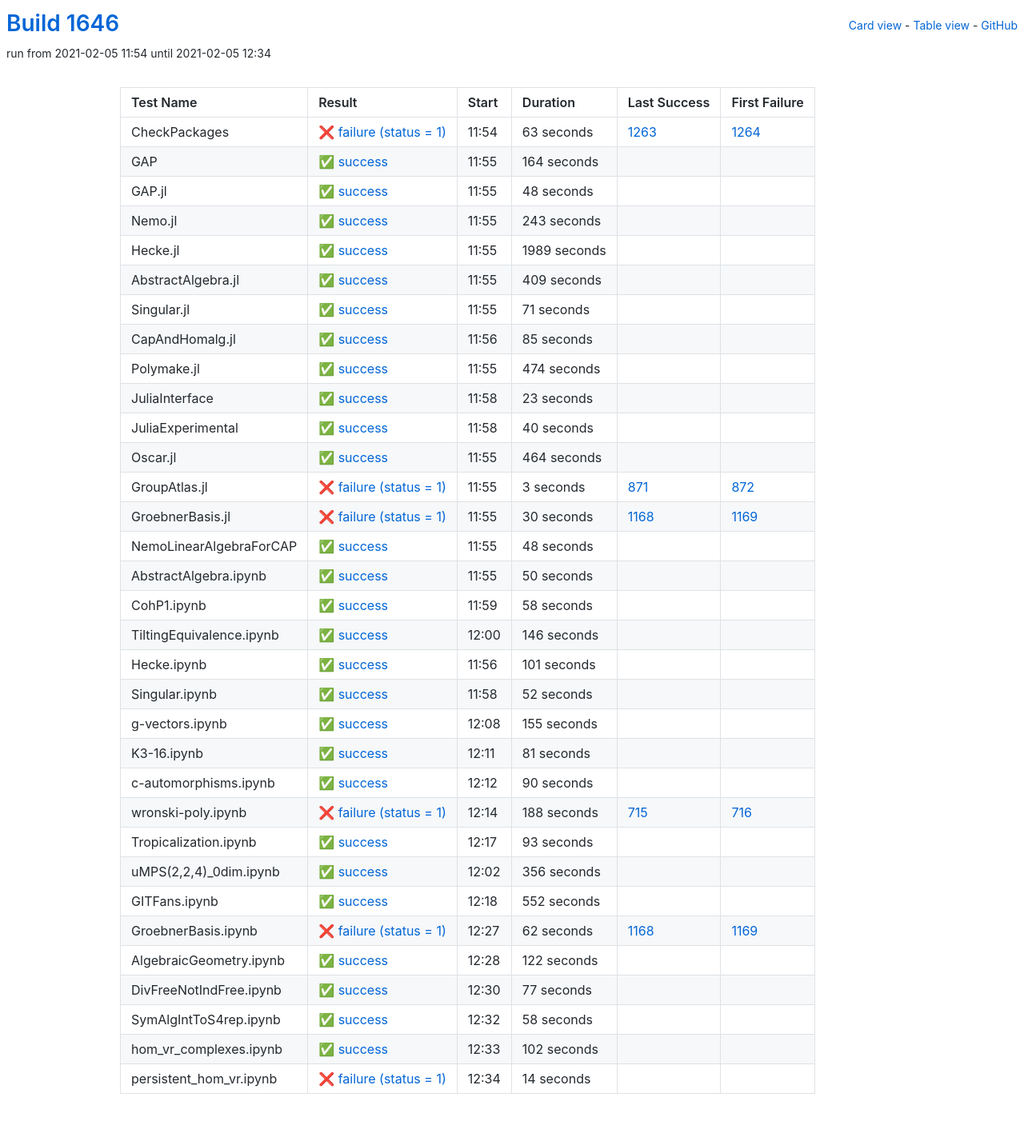
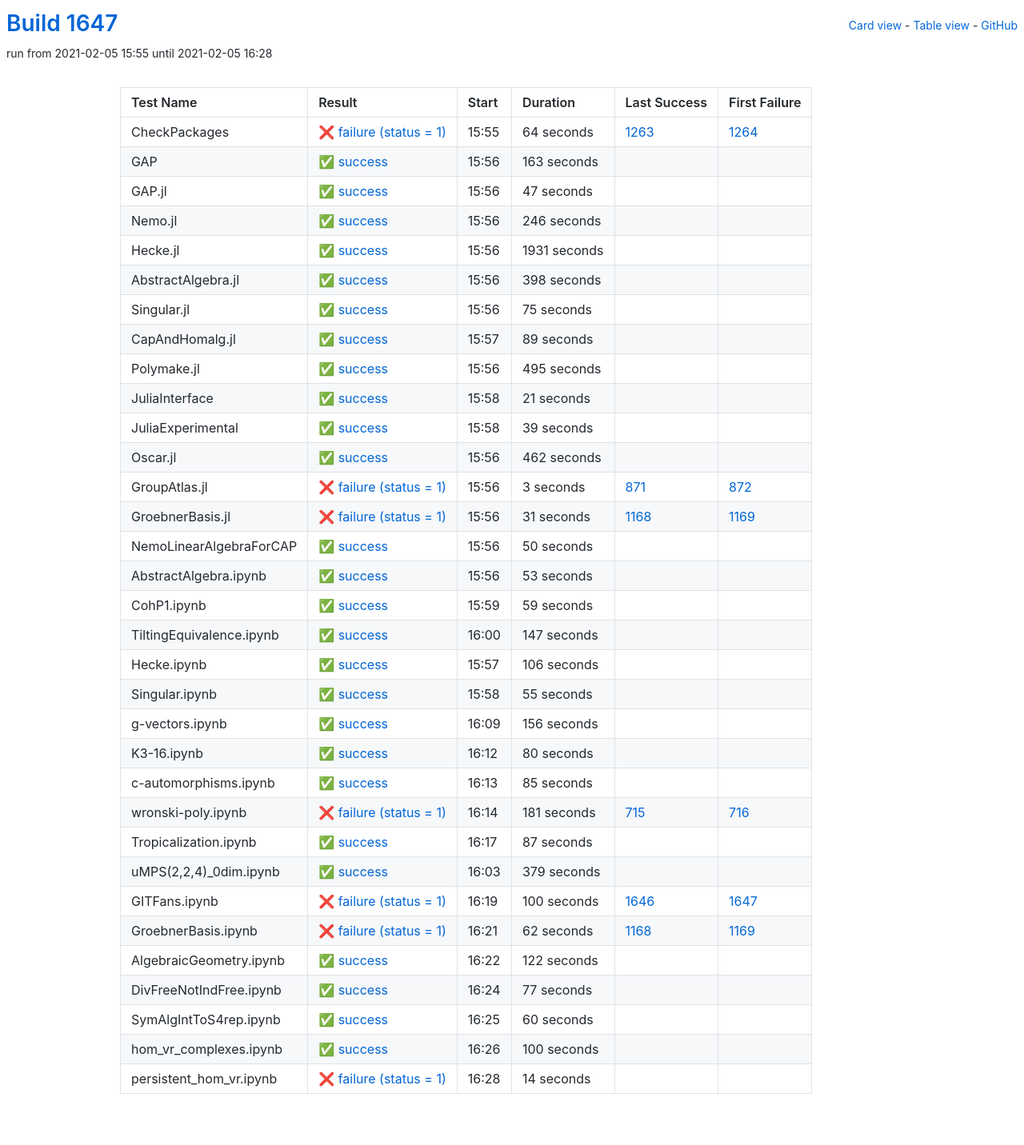
Before and after one commit to oscar-system/oscar-ci-status-stable, a Jekyll site: the page built from table.html, in a window 1280 px wide. Shown: the whole page at 80% size. Built offline with Jekyll 4.4.1, drawn with Linux system fonts in a browser that asks for light colours.

Commit message:
Build #1647

```diff
--- a/_data/ci.yml
+++ b/_data/ci.yml
@@ -1,6 +1,6 @@
 ---
-build: 1646
-build_url: https://oscarci.mathematik.uni-kl.de/job/oscar-stable/1646/
+build: 1647
+build_url: https://oscarci.mathematik.uni-kl.de/job/oscar-stable/1647/
 job: oscar-stable
 organization: oscar-system
 repo: oscar-ci-status-stable
@@ -8,152 +8,152 @@ repourl: https://github.com/oscar-system/oscar-ci-status-stable
 tests:
 - name: CheckPackages
   id: checkpackages
-  log: https://oscarci.mathematik.uni-kl.de/job/oscar-stable/1646/artifact/logs/build-1646/CheckPackages.log
-  start: 2021-02-05 11:54
+  log: https://oscarci.mathematik.uni-kl.de/job/oscar-stable/1647/artifact/logs/build-1647/CheckPackages.log
+  start: 2021-02-05 15:55
   success: false
   exitcode: 1
   status: failure
-  duration: 63
+  duration: 64
   last_success: 1263
   last_success_url: https://oscarci.mathematik.uni-kl.de/job/oscar-stable/1263/
   first_failure: 1264
   first_failure_url: https://oscarci.mathematik.uni-kl.de/job/oscar-stable/1264/
 - name: GAP
   id: gap
-  log: https://oscarci.mathematik.uni-kl.de/job/oscar-stable/1646/artifact/logs/build-1646/GAP.log
-  start: 2021-02-05 11:55
+  log: https://oscarci.mathematik.uni-kl.de/job/oscar-stable/1647/artifact/logs/build-1647/GAP.log
+  start: 2021-02-05 15:56
   success: true
   exitcode: 0
   status: success
-  duration: 164
+  duration: 163
   last_success: false
   last_success_url:
   first_failure: false
   first_failure_url:
 - name: GAP.jl
   id: gap-jl
-  log: https://oscarci.mathematik.uni-kl.de/job/oscar-stable/1646/artifact/logs/build-1646/GAP.jl.log
-  start: 2021-02-05 11:55
+  log: https://oscarci.mathematik.uni-kl.de/job/oscar-stable/1647/artifact/logs/build-1647/GAP.jl.log
+  start: 2021-02-05 15:56
   success: true
   exitcode: 0
   status: success
-  duration: 48
+  duration: 47
   last_success: false
   last_success_url:
   first_failure: false
   first_failure_url:
 - name: Nemo.jl
   id: nemo-jl
-  log: https://oscarci.mathematik.uni-kl.de/job/oscar-stable/1646/artifact/logs/build-1646/Nemo.jl.log
-  start: 2021-02-05 11:55
+  log: https://oscarci.mathematik.uni-kl.de/job/oscar-stable/1647/artifact/logs/build-1647/Nemo.jl.log
+  start: 2021-02-05 15:56
   success: true
   exitcode: 0
   status: success
-  duration: 243
+  duration: 246
   last_success: false
   last_success_url:
   first_failure: false
   first_failure_url:
 - name: Hecke.jl
   id: hecke-jl
-  log: https://oscarci.mathematik.uni-kl.de/job/oscar-stable/1646/artifact/logs/build-1646/Hecke.jl.log
-  start: 2021-02-05 11:55
+  log: https://oscarci.mathematik.uni-kl.de/job/oscar-stable/1647/artifact/logs/build-1647/Hecke.jl.log
+  start: 2021-02-05 15:56
   success: true
   exitcode: 0
   status: success
-  duration: 1989
+  duration: 1931
   last_success: false
   last_success_url:
   first_failure: false
   first_failure_url:
 - name: AbstractAlgebra.jl
   id: abstractalgebra-jl
-  log: https://oscarci.mathematik.uni-kl.de/job/oscar-stable/1646/artifact/logs/build-1646/AbstractAlgebra.jl.log
-  start: 2021-02-05 11:55
+  log: https://oscarci.mathematik.uni-kl.de/job/oscar-stable/1647/artifact/logs/build-1647/AbstractAlgebra.jl.log
+  start: 2021-02-05 15:56
   success: true
   exitcode: 0
   status: success
-  duration: 409
+  duration: 398
   last_success: false
   last_success_url:
   first_failure: false
   first_failure_url:
 - name: Singular.jl
   id: singular-jl
-  log: https://oscarci.mathematik.uni-kl.de/job/oscar-stable/1646/artifact/logs/build-1646/Singular.jl.log
-  start: 2021-02-05 11:55
+  log: https://oscarci.mathematik.uni-kl.de/job/oscar-stable/1647/artifact/logs/build-1647/Singular.jl.log
+  start: 2021-02-05 15:56
   success: true
   exitcode: 0
   status: success
-  duration: 71
+  duration: 75
   last_success: false
   last_success_url:
   first_failure: false
   first_failure_url:
 - name: CapAndHomalg.jl
   id: capandhomalg-jl
-  log: https://oscarci.mathematik.uni-kl.de/job/oscar-stable/1646/artifact/logs/build-1646/CapAndHomalg.jl.log
-  start: 2021-02-05 11:56
+  log: https://oscarci.mathematik.uni-kl.de/job/oscar-stable/1647/artifact/logs/build-1647/CapAndHomalg.jl.log
+  start: 2021-02-05 15:57
   success: true
   exitcode: 0
   status: success
-  duration: 85
+  duration: 89
   last_success: false
   last_success_url:
   first_failure: false
   first_failure_url:
 - name: Polymake.jl
   id: polymake-jl
-  log: https://oscarci.mathematik.uni-kl.de/job/oscar-stable/1646/artifact/logs/build-1646/Polymake.jl.log
-  start: 2021-02-05 11:55
+  log: https://oscarci.mathematik.uni-kl.de/job/oscar-stable/1647/artifact/logs/build-1647/Polymake.jl.log
+  start: 2021-02-05 15:56
   success: true
   exitcode: 0
   status: success
-  duration: 474
+  duration: 495
   last_success: false
   last_success_url:
   first_failure: false
   first_failure_url:
 - name: JuliaInterface
   id: juliainterface
-  log: https://oscarci.mathematik.uni-kl.de/job/oscar-stable/1646/artifact/logs/build-1646/JuliaInterface.log
-  start: 2021-02-05 11:58
+  log: https://oscarci.mathematik.uni-kl.de/job/oscar-stable/1647/artifact/logs/build-1647/JuliaInterface.log
+  start: 2021-02-05 15:58
   success: true
   exitcode: 0
   status: success
-  duration: 23
+  duration: 21
   last_success: false
   last_success_url:
   first_failure: false
   first_failure_url:
 - name: JuliaExperimental
   id: juliaexperimental
-  log: https://oscarci.mathematik.uni-kl.de/job/oscar-stable/1646/artifact/logs/build-1646/JuliaExperimental.log
-  start: 2021-02-05 11:58
+  log: https://oscarci.mathematik.uni-kl.de/job/oscar-stable/1647/artifact/logs/build-1647/JuliaExperimental.log
+  start: 2021-02-05 15:58
   success: true
   exitcode: 0
   status: success
-  duration: 40
+  duration: 39
   last_success: false
   last_success_url:
   first_failure: false
   first_failure_url:
 - name: Oscar.jl
   id: oscar-jl
-  log: https://oscarci.mathematik.uni-kl.de/job/oscar-stable/1646/artifact/logs/build-1646/Oscar.jl.log
-  start: 2021-02-05 11:55
+  log: https://oscarci.mathematik.uni-kl.de/job/oscar-stable/1647/artifact/logs/build-1647/Oscar.jl.log
+  start: 2021-02-05 15:56
   success: true
   exitcode: 0
   status: success
-  duration: 464
+  duration: 462
   last_success: false
   last_success_url:
   first_failure: false
   first_failure_url:
 - name: GroupAtlas.jl
   id: groupatlas-jl
-  log: https://oscarci.mathematik.uni-kl.de/job/oscar-stable/1646/artifact/logs/build-1646/GroupAtlas.jl.log
-  start: 2021-02-05 11:55
+  log: https://oscarci.mathematik.uni-kl.de/job/oscar-stable/1647/artifact/logs/build-1647/GroupAtlas.jl.log
+  start: 2021-02-05 15:56
   success: false
   exitcode: 1
   status: failure
@@ -164,32 +164,20 @@ tests:
   first_failure_url: https://oscarci.mathematik.uni-kl.de/job/oscar-stable/872/
 - name: GroebnerBasis.jl
   id: groebnerbasis-jl
-  log: https://oscarci.mathematik.uni-kl.de/job/oscar-stable/1646/artifact/logs/build-1646/GroebnerBasis.jl.log
-  start: 2021-02-05 11:55
+  log: https://oscarci.mathematik.uni-kl.de/job/oscar-stable/1647/artifact/logs/build-1647/GroebnerBasis.jl.log
+  start: 2021-02-05 15:56
   success: false
   exitcode: 1
   status: failure
-  duration: 30
+  duration: 31
   last_success: 1168
   last_success_url: https://oscarci.mathematik.uni-kl.de/job/oscar-stable/1168/
   first_failure: 1169
   first_failure_url: https://oscarci.mathematik.uni-kl.de/job/oscar-stable/1169/
 - name: NemoLinearAlgebraForCAP
   id: nemolinearalgebraforcap
-  log: https://oscarci.mathematik.uni-kl.de/job/oscar-stable/1646/artifact/logs/build-1646/NemoLinearAlgebraForCAP.log
-  start: 2021-02-05 11:55
-  success: true
-  exitcode: 0
-  status: success
-  duration: 48
-  last_success: false
-  last_success_url:
-  first_failure: false
-  first_failure_url:
-- name: AbstractAlgebra.ipynb
-  id: abstractalgebra-ipynb
-  log: https://oscarci.mathematik.uni-kl.de/job/oscar-stable/1646/artifact/logs/build-1646/AbstractAlgebra.ipynb.log
-  start: 2021-02-05 11:55
+  log: https://oscarci.mathematik.uni-kl.de/job/oscar-stable/1647/artifact/logs/build-1647/NemoLinearAlgebraForCAP.log
+  start: 2021-02-05 15:56
   success: true
   exitcode: 0
   status: success
@@ -198,142 +186,154 @@ tests:
   last_success_url:
   first_failure: false
   first_failure_url:
-- name: CohP1.ipynb
-  id: cohp1-ipynb
-  log: https://oscarci.mathematik.uni-kl.de/job/oscar-stable/1646/artifact/logs/build-1646/CohP1.ipynb.log
-  start: 2021-02-05 11:59
+- name: AbstractAlgebra.ipynb
+  id: abstractalgebra-ipynb
+  log: https://oscarci.mathematik.uni-kl.de/job/oscar-stable/1647/artifact/logs/build-1647/AbstractAlgebra.ipynb.log
+  start: 2021-02-05 15:56
   success: true
   exitcode: 0
   status: success
-  duration: 58
+  duration: 53
+  last_success: false
+  last_success_url:
+  first_failure: false
+  first_failure_url:
+- name: CohP1.ipynb
+  id: cohp1-ipynb
+  log: https://oscarci.mathematik.uni-kl.de/job/oscar-stable/1647/artifact/logs/build-1647/CohP1.ipynb.log
+  start: 2021-02-05 15:59
+  success: true
+  exitcode: 0
+  status: success
+  duration: 59
   last_success: false
   last_success_url:
   first_failure: false
   first_failure_url:
 - name: TiltingEquivalence.ipynb
   id: tiltingequivalence-ipynb
-  log: https://oscarci.mathematik.uni-kl.de/job/oscar-stable/1646/artifact/logs/build-1646/TiltingEquivalence.ipynb.log
-  start: 2021-02-05 12:00
+  log: https://oscarci.mathematik.uni-kl.de/job/oscar-stable/1647/artifact/logs/build-1647/TiltingEquivalence.ipynb.log
+  start: 2021-02-05 16:00
   success: true
   exitcode: 0
   status: success
-  duration: 146
+  duration: 147
   last_success: false
   last_success_url:
   first_failure: false
   first_failure_url:
 - name: Hecke.ipynb
   id: hecke-ipynb
-  log: https://oscarci.mathematik.uni-kl.de/job/oscar-stable/1646/artifact/logs/build-1646/Hecke.ipynb.log
-  start: 2021-02-05 11:56
+  log: https://oscarci.mathematik.uni-kl.de/job/oscar-stable/1647/artifact/logs/build-1647/Hecke.ipynb.log
+  start: 2021-02-05 15:57
   success: true
   exitcode: 0
   status: success
-  duration: 101
+  duration: 106
   last_success: false
   last_success_url:
   first_failure: false
   first_failure_url:
 - name: Singular.ipynb
   id: singular-ipynb
-  log: https://oscarci.mathematik.uni-kl.de/job/oscar-stable/1646/artifact/logs/build-1646/Singular.ipynb.log
-  start: 2021-02-05 11:58
+  log: https://oscarci.mathematik.uni-kl.de/job/oscar-stable/1647/artifact/logs/build-1647/Singular.ipynb.log
+  start: 2021-02-05 15:58
   success: true
   exitcode: 0
   status: success
-  duration: 52
+  duration: 55
   last_success: false
   last_success_url:
   first_failure: false
   first_failure_url:
 - name: g-vectors.ipynb
   id: g-vectors-ipynb
-  log: https://oscarci.mathematik.uni-kl.de/job/oscar-stable/1646/artifact/logs/build-1646/g-vectors.ipynb.log
-  start: 2021-02-05 12:08
+  log: https://oscarci.mathematik.uni-kl.de/job/oscar-stable/1647/artifact/logs/build-1647/g-vectors.ipynb.log
+  start: 2021-02-05 16:09
   success: true
   exitcode: 0
   status: success
-  duration: 155
+  duration: 156
   last_success: false
   last_success_url:
   first_failure: false
   first_failure_url:
 - name: K3-16.ipynb
   id: k3-16-ipynb
-  log: https://oscarci.mathematik.uni-kl.de/job/oscar-stable/1646/artifact/logs/build-1646/K3-16.ipynb.log
-  start: 2021-02-05 12:11
+  log: https://oscarci.mathematik.uni-kl.de/job/oscar-stable/1647/artifact/logs/build-1647/K3-16.ipynb.log
+  start: 2021-02-05 16:12
   success: true
   exitcode: 0
   status: success
-  duration: 81
+  duration: 80
   last_success: false
   last_success_url:
   first_failure: false
   first_failure_url:
 - name: c-automorphisms.ipynb
   id: c-automorphisms-ipynb
-  log: https://oscarci.mathematik.uni-kl.de/job/oscar-stable/1646/artifact/logs/build-1646/c-automorphisms.ipynb.log
-  start: 2021-02-05 12:12
+  log: https://oscarci.mathematik.uni-kl.de/job/oscar-stable/1647/artifact/logs/build-1647/c-automorphisms.ipynb.log
+  start: 2021-02-05 16:13
   success: true
   exitcode: 0
   status: success
-  duration: 90
+  duration: 85
   last_success: false
   last_success_url:
   first_failure: false
   first_failure_url:
 - name: wronski-poly.ipynb
   id: wronski-poly-ipynb
-  log: https://oscarci.mathematik.uni-kl.de/job/oscar-stable/1646/artifact/logs/build-1646/wronski-poly.ipynb.log
-  start: 2021-02-05 12:14
+  log: https://oscarci.mathematik.uni-kl.de/job/oscar-stable/1647/artifact/logs/build-1647/wronski-poly.ipynb.log
+  start: 2021-02-05 16:14
   success: false
   exitcode: 1
   status: failure
-  duration: 188
+  duration: 181
   last_success: 715
   last_success_url: https://oscarci.mathematik.uni-kl.de/job/oscar-stable/715/
   first_failure: 716
   first_failure_url: https://oscarci.mathematik.uni-kl.de/job/oscar-stable/716/
 - name: Tropicalization.ipynb
   id: tropicalization-ipynb
-  log: https://oscarci.mathematik.uni-kl.de/job/oscar-stable/1646/artifact/logs/build-1646/Tropicalization.ipynb.log
-  start: 2021-02-05 12:17
+  log: https://oscarci.mathematik.uni-kl.de/job/oscar-stable/1647/artifact/logs/build-1647/Tropicalization.ipynb.log
+  start: 2021-02-05 16:17
   success: true
   exitcode: 0
   status: success
-  duration: 93
+  duration: 87
   last_success: false
   last_success_url:
   first_failure: false
   first_failure_url:
 - name: uMPS(2,2,4)_0dim.ipynb
   id: umps-2-2-4-0dim-ipynb
-  log: https://oscarci.mathematik.uni-kl.de/job/oscar-stable/1646/artifact/logs/build-1646/uMPS-2-2-4-_0dim.ipynb.log
-  start: 2021-02-05 12:02
+  log: https://oscarci.mathematik.uni-kl.de/job/oscar-stable/1647/artifact/logs/build-1647/uMPS-2-2-4-_0dim.ipynb.log
+  start: 2021-02-05 16:03
   success: true
   exitcode: 0
   status: success
-  duration: 356
+  duration: 379
   last_success: false
   last_success_url:
   first_failure: false
   first_failure_url:
 - name: GITFans.ipynb
   id: gitfans-ipynb
-  log: https://oscarci.mathematik.uni-kl.de/job/oscar-stable/1646/artifact/logs/build-1646/GITFans.ipynb.log
-  start: 2021-02-05 12:18
-  success: true
-  exitcode: 0
-  status: success
-  duration: 552
-  last_success: false
-  last_success_url:
-  first_failure: false
-  first_failure_url:
+  log: https://oscarci.mathematik.uni-kl.de/job/oscar-stable/1647/artifact/logs/build-1647/GITFans.ipynb.log
+  start: 2021-02-05 16:19
+  success: false
+  exitcode: 1
+  status: failure
+  duration: 100
+  last_success: 1646
+  last_success_url: https://oscarci.mathematik.uni-kl.de/job/oscar-stable/1646/
+  first_failure: 1647
+  first_failure_url: https://oscarci.mathematik.uni-kl.de/job/oscar-stable/1647/
 - name: GroebnerBasis.ipynb
   id: groebnerbasis-ipynb
-  log: https://oscarci.mathematik.uni-kl.de/job/oscar-stable/1646/artifact/logs/build-1646/GroebnerBasis.ipynb.log
-  start: 2021-02-05 12:27
+  log: https://oscarci.mathematik.uni-kl.de/job/oscar-stable/1647/artifact/logs/build-1647/GroebnerBasis.ipynb.log
+  start: 2021-02-05 16:21
   success: false
   exitcode: 1
   status: failure
@@ -344,8 +344,8 @@ tests:
   first_failure_url: https://oscarci.mathematik.uni-kl.de/job/oscar-stable/1169/
 - name: AlgebraicGeometry.ipynb
   id: algebraicgeometry-ipynb
-  log: https://oscarci.mathematik.uni-kl.de/job/oscar-stable/1646/artifact/logs/build-1646/AlgebraicGeometry.ipynb.log
-  start: 2021-02-05 12:28
+  log: https://oscarci.mathematik.uni-kl.de/job/oscar-stable/1647/artifact/logs/build-1647/AlgebraicGeometry.ipynb.log
+  start: 2021-02-05 16:22
   success: true
   exitcode: 0
   status: success
@@ -356,8 +356,8 @@ tests:
   first_failure_url:
 - name: DivFreeNotIndFree.ipynb
   id: divfreenotindfree-ipynb
-  log: https://oscarci.mathematik.uni-kl.de/job/oscar-stable/1646/artifact/logs/build-1646/DivFreeNotIndFree.ipynb.log
-  start: 2021-02-05 12:30
+  log: https://oscarci.mathematik.uni-kl.de/job/oscar-stable/1647/artifact/logs/build-1647/DivFreeNotIndFree.ipynb.log
+  start: 2021-02-05 16:24
   success: true
   exitcode: 0
   status: success
@@ -368,32 +368,32 @@ tests:
   first_failure_url:
 - name: SymAlgIntToS4rep.ipynb
   id: symalginttos4rep-ipynb
-  log: https://oscarci.mathematik.uni-kl.de/job/oscar-stable/1646/artifact/logs/build-1646/SymAlgIntToS4rep.ipynb.log
-  start: 2021-02-05 12:32
+  log: https://oscarci.mathematik.uni-kl.de/job/oscar-stable/1647/artifact/logs/build-1647/SymAlgIntToS4rep.ipynb.log
+  start: 2021-02-05 16:25
   success: true
   exitcode: 0
   status: success
-  duration: 58
+  duration: 60
   last_success: false
   last_success_url:
   first_failure: false
   first_failure_url:
 - name: hom_vr_complexes.ipynb
   id: hom-vr-complexes-ipynb
-  log: https://oscarci.mathematik.uni-kl.de/job/oscar-stable/1646/artifact/logs/build-1646/hom_vr_complexes.ipynb.log
-  start: 2021-02-05 12:33
+  log: https://oscarci.mathematik.uni-kl.de/job/oscar-stable/1647/artifact/logs/build-1647/hom_vr_complexes.ipynb.log
+  start: 2021-02-05 16:26
   success: true
   exitcode: 0
   status: success
-  duration: 102
+  duration: 100
   last_success: false
   last_success_url:
   first_failure: false
   first_failure_url:
 - name: persistent_hom_vr.ipynb
   id: persistent-hom-vr-ipynb
-  log: https://oscarci.mathematik.uni-kl.de/job/oscar-stable/1646/artifact/logs/build-1646/persistent_hom_vr.ipynb.log
-  start: 2021-02-05 12:34
+  log: https://oscarci.mathematik.uni-kl.de/job/oscar-stable/1647/artifact/logs/build-1647/persistent_hom_vr.ipynb.log
+  start: 2021-02-05 16:28
   success: false
   exitcode: 1
   status: failure
```
Also changed, not shown: README.md.
